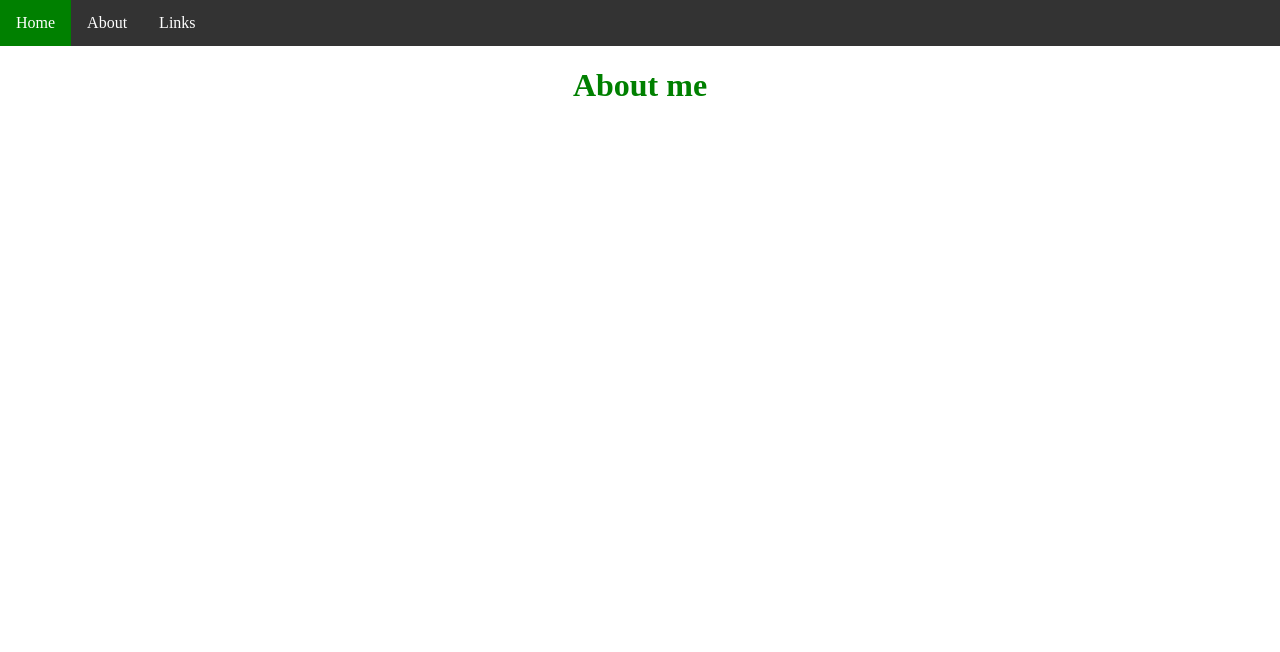
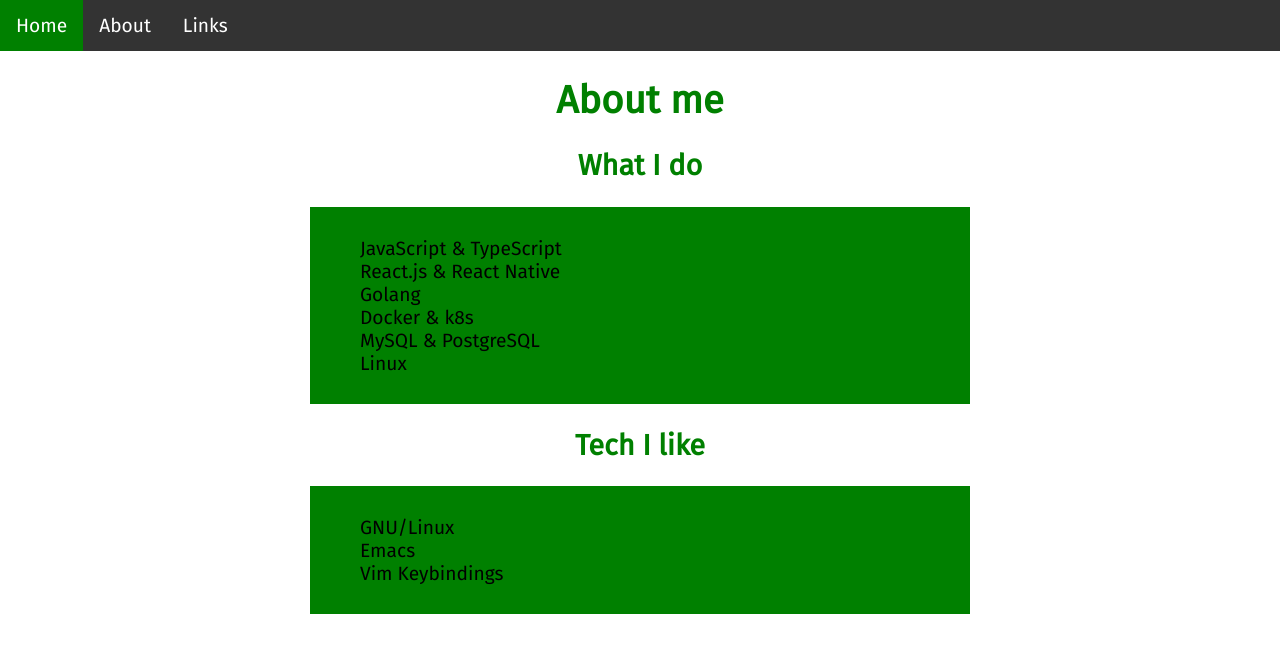
Before and after one commit to bastianhussi/website, a React (Create React App) app: page /about in a window 1280 px wide. Shown: the top 652 px of the page. Built offline with nearby package versions, Linux system fonts and the light colour scheme; the HTML template or start-up script is replaced by a standard one.

Commit message:
Created more custom components and added some content

```diff
--- a/public/index.html
+++ b/public/index.html
@@ -4,7 +4,10 @@
     <meta charset="utf-8" />
     <link rel="icon" href="%PUBLIC_URL%/favicon.ico" />
     <meta name="viewport" content="width=device-width, initial-scale=1" />
-    <meta name="description" content="Web site created using create-react-app" />
+    <meta
+      name="description"
+      content="Web site created using create-react-app"
+    />
     <!--
       Notice the use of %PUBLIC_URL% in the tags above.
       It will be replaced with the URL of the `public` folder during the build.
@@ -15,7 +18,12 @@
       Learn how to configure a non-root public URL by running `npm run build`.
     -->
     <title>React App</title>
-    <link rel="stylesheet" href="style.css">
+    <link rel="preconnect" href="https://fonts.gstatic.com" />
+    <link
+      href="https://fonts.googleapis.com/css2?family=Fira+Sans&display=swap"
+      rel="stylesheet"
+    />
+    <link rel="stylesheet" href="style.css" />
   </head>
   <body>
     <noscript>You need to enable JavaScript to run this app.</noscript>
--- a/public/style.css
+++ b/public/style.css
@@ -1,4 +1,6 @@
 body {
   margin: 0;
   padding: 0;
+  font-family: "Fira Sans", sans-serif;
+  font-size: larger;
 }
--- /dev/null
+++ b/src/components/Box.tsx
@@ -0,0 +1,15 @@
+import styled from "styled-components";
+import colors from "../colors";
+
+const Box = styled.div`
+  padding: 10px;
+  background-color: ${colors.accent};
+  width: 50%;
+  margin: 0 auto;
+  @media (max-width: 600px) {
+    width: auto;
+    margin: 0 10px;
+  }
+`;
+
+export default Box;
--- /dev/null
+++ b/src/components/Custom.tsx
@@ -0,0 +1,34 @@
+import styled from "styled-components";
+import colors from "../colors";
+
+export const Heading1 = styled.h1`
+  color: ${colors.accent};
+  text-align: center;
+`;
+
+export const Heading2 = styled.h2`
+  color: ${colors.accent};
+  text-align: center;
+`;
+
+export const UnorderdList = styled.ul`
+  list-style-type: none;
+`;
+
+export const Link = styled.a`
+  color: hotpink;
+  text-decoration: none;
+  /* unvisited */
+  &:link {
+    color: hotpink;
+  }
+  &:visited {
+    color: blue;
+  }
+  &:hover {
+    color: hotpink;
+  }
+  &:active {
+    color: hotpink;
+  }
+`;
--- a/src/components/Heading.tsx
+++ /dev/null
@@ -1,12 +0,0 @@
-import styled from "styled-components";
-import colors from "../colors";
-
-export const Heading1 = styled.h1`
-  color: ${colors.accent};
-  text-align: center;
-`;
-
-export const Heading2 = styled.h2`
-  color: ${colors.accent};
-  text-align: center;
-`;
--- a/src/pages/About.tsx
+++ b/src/pages/About.tsx
@@ -1,9 +1,29 @@
-import { Heading1 } from "../components/Heading";
+import Box from "../components/Box";
+import { Heading1, Heading2, UnorderdList } from "../components/Custom";
 
 const About = () => {
   return (
     <div>
       <Heading1>About me</Heading1>
+      <Heading2>What I do</Heading2>
+      <Box>
+        <UnorderdList>
+          <li>JavaScript & TypeScript</li>
+          <li>React.js & React Native</li>
+          <li>Golang</li>
+          <li>Docker & k8s</li>
+          <li>MySQL & PostgreSQL</li>
+          <li>Linux</li>
+        </UnorderdList>
+      </Box>
+      <Heading2>Tech I like</Heading2>
+      <Box>
+        <UnorderdList>
+          <li>GNU/Linux</li>
+          <li>Emacs</li>
+          <li>Vim Keybindings</li>
+        </UnorderdList>
+      </Box>
     </div>
   );
 };
--- a/src/pages/Home.tsx
+++ b/src/pages/Home.tsx
@@ -1,4 +1,4 @@
-import { Heading1 } from "../components/Heading";
+import { Heading1 } from "../components/Custom";
 
 const Home = () => {
   return (
--- a/src/pages/Links.tsx
+++ b/src/pages/Links.tsx
@@ -1,9 +1,24 @@
-import { Heading1 } from "../components/Heading";
+import Box from "../components/Box";
+import { Heading1, Link, UnorderdList } from "../components/Custom";
 
 const Links = () => {
   return (
     <div>
       <Heading1>Some links...</Heading1>
+      <Box>
+        <UnorderdList>
+          <li>
+            <Link href="http://github.com/bastianhussi/" target="_blank">
+              Github
+            </Link>
+          </li>
+          <li>
+            <Link href="http://gitlab.com/bastian_h/" target="_blank">
+              Gitlab
+            </Link>
+          </li>
+        </UnorderdList>
+      </Box>
     </div>
   );
 };
```
Also changed, not shown: 1 other file (tests, documents, lock files or other folders).
